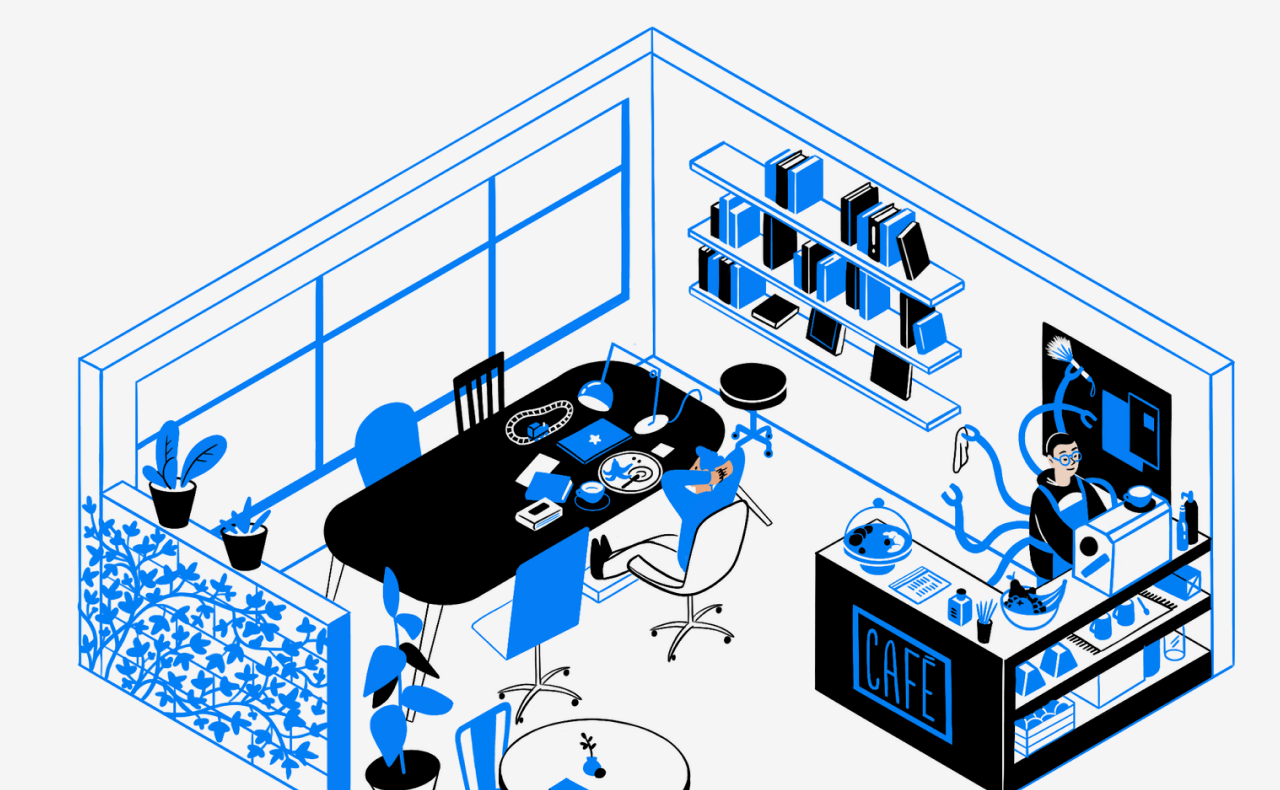
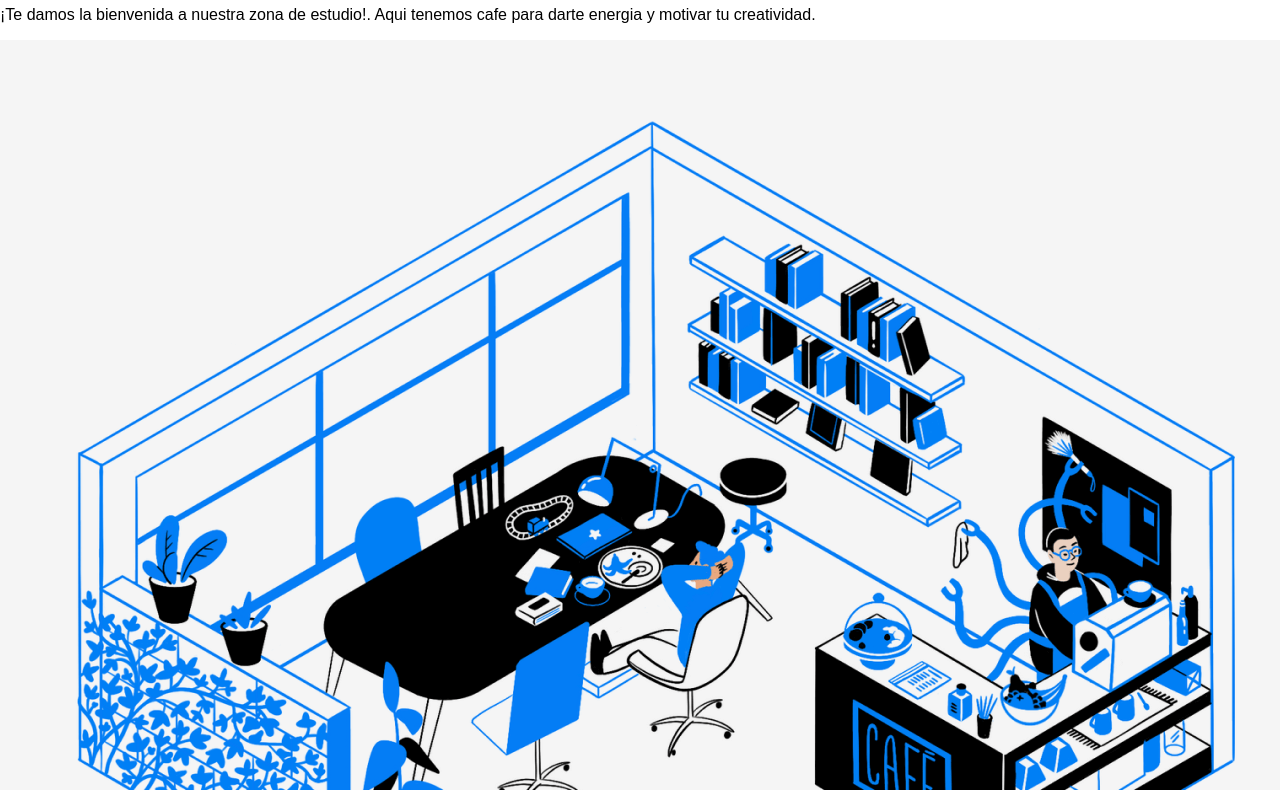
Before and after one commit to Snayder018/web_project_coffeeshop, a plain HTML site: page index.html in a window 1280 px wide. Shown: the part 241-1031 px from the top of the page. Drawn offline with Linux system fonts and the light colour scheme.

Commit message:
comienzo de avance

```diff
--- a/blocks/page.css
+++ b/blocks/page.css
@@ -2,4 +2,6 @@
   max-width: 1600px;
   min-height: 1100px;
   font-family: Arial, Helvetica, sans-serif;
+  background-color: #fff;
+  margin: 0 auto;
 }
--- a/index.html
+++ b/index.html
@@ -22,8 +22,7 @@
       href="https://fonts.googleapis.com/css2?family=Inter:wght@400;700&family=Noto+Serif:wght@400;700&display=swap"
       rel="stylesheet"
     >
-
-    <link rel="stylesheet" href="pages/index.css" >
+   <link rel="stylesheet" href="blocks/page.css">
 
     <title>Cafetería</title>
   </head>
```
